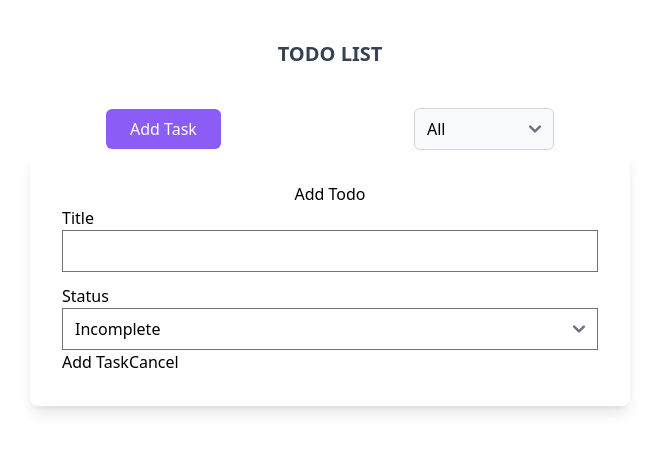
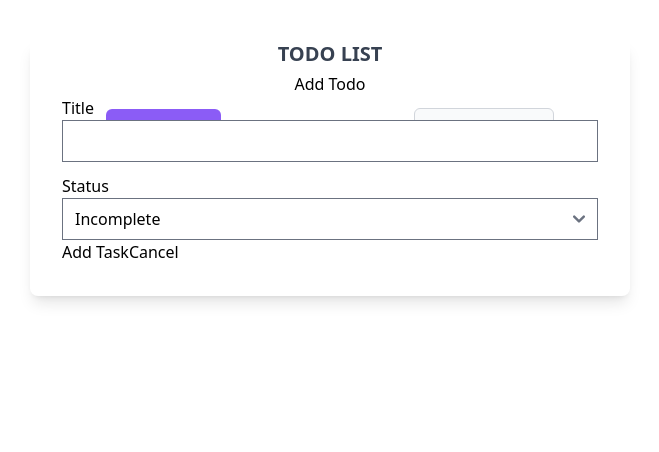
Before and after one commit to Mark-Alexis-Posadas/learn-zustand, a React (Vite) app: page / in a window 1280 px wide. Both pictures are taken after a click on the button "Add Task". Shown: the top 452 px of the page, without its empty margins (310-969 px from the left). Built offline with nearby package versions, Linux system fonts and the light colour scheme.

Commit message:
added  add task button functionality

```diff
--- a/src/App.jsx
+++ b/src/App.jsx
@@ -2,9 +2,9 @@ import Root from "./components/TodoVersionTwo/Root";
 
 const App = () => {
   return (
-    <div>
+    <>
       <Root />
-    </div>
+    </>
   );
 };
 
--- a/src/components/TodoVersionTwo/Root.jsx
+++ b/src/components/TodoVersionTwo/Root.jsx
@@ -1,18 +1,23 @@
+import useStore from "./store";
 import TodoAddTask from "./TodoAddTask";
-
 export default function Root() {
+  const { toggleAddTask, setToggleAddTask } = useStore((state) => {
+    return {
+      toggleAddTask: state.toggleAddTask,
+      setToggleAddTask: state.setToggleAddTask,
+    };
+  });
   return (
-    <div className="container mx-auto text-center mt-10 flex flex-col items-center">
+    <div className="container mx-auto text-center mt-10 flex flex-col items-center relative z-10">
       <h1 className="font-bold uppercase text-gray-700 text-xl">Todo List</h1>
       <div className="flex items-center justify-between max-w-md w-full mt-10">
-        <button className="bg-violet-500 text-white rounded-md py-2 px-6">
+        <button
+          className="bg-violet-500 text-white rounded-md py-2 px-6"
+          onClick={setToggleAddTask}
+        >
           Add Task
         </button>
-        <select
-          name=""
-          id=""
-          className="bg-gray-50 border border-gray-300 py-2 rounded-md px-3"
-        >
+        <select className="bg-gray-50 border border-gray-300 py-2 rounded-md px-3">
           <option selected value="All">
             All
           </option>
@@ -20,7 +25,7 @@ export default function Root() {
           <option value="Completed">Completed</option>
         </select>
       </div>
-      <TodoAddTask />
+      {toggleAddTask && <TodoAddTask />}
     </div>
   );
 }
--- a/src/components/TodoVersionTwo/TodoAddTask.jsx
+++ b/src/components/TodoVersionTwo/TodoAddTask.jsx
@@ -1,6 +1,6 @@
 export default function TodoAddTask() {
   return (
-    <form className="bg-gray-40 shadow-lg rounded-lg p-8 w-[600px]">
+    <form className="bg-gray-40 shadow-lg rounded-lg p-8 w-[600px] absolute z-20">
       <h2>Add Todo</h2>
       <div className="flex flex-col items-start mb-3">
         <label>Title</label>
@@ -8,7 +8,7 @@ export default function TodoAddTask() {
       </div>
       <div className="flex flex-col items-start">
         <label>Status</label>
-        <select name="" id="" className="w-full">
+        <select className="w-full">
           <option value="Incomplete">Incomplete</option>
           <option value="Completed">Completed</option>
         </select>
--- a/src/components/TodoVersionTwo/store.js
+++ b/src/components/TodoVersionTwo/store.js
@@ -0,0 +1,9 @@
+import { create } from "zustand";
+
+const useStore = create((set) => ({
+  toggleAddTask: false,
+  setToggleAddTask: () =>
+    set((state) => ({ toggleAddTask: (state.toggleAddTask = true) })),
+}));
+
+export default useStore;
```
